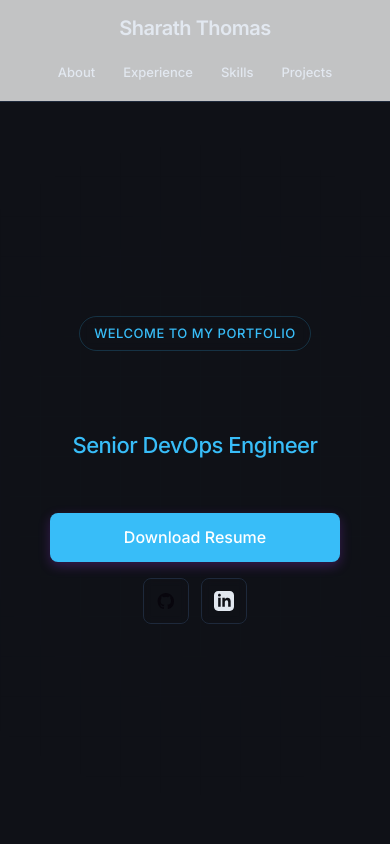
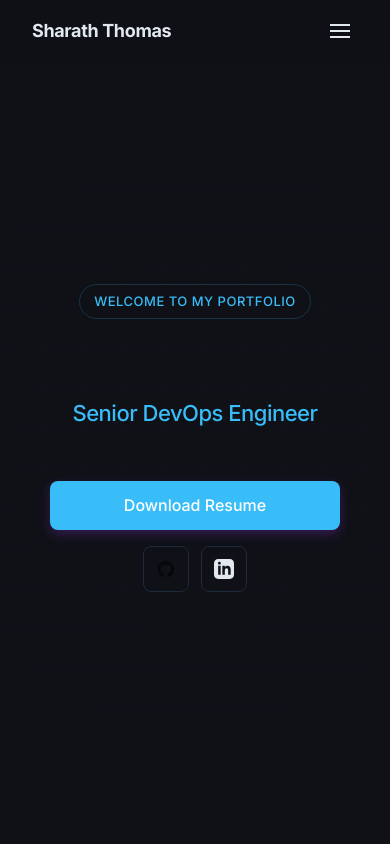
Before and after one commit to thesct22/thesct22.github.io, a React (Vite) app: page / in a window 390 px wide. Shown: the top 844 px of the page. Built offline with nearby package versions, Linux system fonts and the light colour scheme.

Commit message:
feat: replace Layout with Navbar component using Radix NavigationMenu

```diff
--- a/package.json
+++ b/package.json
@@ -13,6 +13,8 @@
     "prepare": "husky"
   },
   "dependencies": {
+    "@radix-ui/react-navigation-menu": "^1.2.18",
+    "@radix-ui/react-visually-hidden": "^1.2.7",
     "@react-pdf/renderer": "^4.5.1",
     "react": "^19.2.7",
     "react-dom": "^19.2.7",
--- a/src/App.jsx
+++ b/src/App.jsx
@@ -1,22 +1,29 @@
-import React from 'react';
 import { HelmetProvider } from 'react-helmet-async';
-import Layout from './components/Layout/Layout';
+import Navbar from './components/Navbar/Navbar';
 import Hero from './components/Hero/Hero';
 import Experience from './components/Experience/Experience';
 import Skills from './components/Skills/Skills';
 import Projects from './components/Projects/Projects';
+import Education from './components/Education/Education';
 import Footer from './components/Footer/Footer';
+import SEO from './components/SEO/SEO';
+import './App.css';
 
 function App() {
   return (
     <HelmetProvider>
-      <Layout>
-        <Hero />
-        <Experience />
-        <Skills />
-        <Projects />
+      <div className="app">
+        <SEO />
+        <Navbar />
+        <main className="main">
+          <Hero />
+          <Experience />
+          <Skills />
+          <Projects />
+          <Education />
+        </main>
         <Footer />
-      </Layout>
+      </div>
     </HelmetProvider>
   );
 }
--- /dev/null
+++ b/src/components/Education/Education.jsx
@@ -0,0 +1,3 @@
+export default function Education() {
+  return <section id="education"></section>;
+}
--- /dev/null
+++ b/src/components/Education/Education.module.css
@@ -0,0 +1 @@
+/* Stub — implemented in Task 6 */
--- a/src/components/Layout/Layout.jsx
+++ /dev/null
@@ -1,35 +0,0 @@
-import React from 'react';
-import { getSiteContent } from '../../utils/dataParser';
-import SEO from '../SEO/SEO';
-import styles from './Layout.module.css';
-
-export default function Layout({ children }) {
-  const content = getSiteContent() || {};
-  const { name = '' } = content.basics || {};
-
-  return (
-    <div className={styles.layout}>
-      <SEO />
-      <header className={styles.header}>
-        <div className={styles.navContainer}>
-          <div className={styles.brand}>{name}</div>
-          <nav className={styles.nav} role="navigation">
-            <a href="#about" className={styles.navLink}>
-              About
-            </a>
-            <a href="#experience" className={styles.navLink}>
-              Experience
-            </a>
-            <a href="#skills" className={styles.navLink}>
-              Skills
-            </a>
-            <a href="#projects" className={styles.navLink}>
-              Projects
-            </a>
-          </nav>
-        </div>
-      </header>
-      <main className={styles.main}>{children}</main>
-    </div>
-  );
-}
--- a/src/components/Layout/Layout.module.css
+++ /dev/null
@@ -1,111 +0,0 @@
-.layout {
-  display: flex;
-  flex-direction: column;
-  min-height: 100vh;
-}
-
-.header {
-  position: fixed;
-  top: 0;
-  left: 0;
-  right: 0;
-  height: 70px;
-  z-index: 1000;
-  display: flex;
-  justify-content: center;
-  align-items: center;
-  border-bottom: 1px solid var(--border);
-  background-color: rgba(255, 255, 255, 0.75);
-  backdrop-filter: blur(12px);
-  -webkit-backdrop-filter: blur(12px);
-  transition:
-    background-color 0.3s,
-    border-color 0.3s;
-}
-
-@media (prefers-color-scheme: dark) {
-  .header {
-    background-color: rgba(22, 23, 29, 0.75);
-  }
-}
-
-.navContainer {
-  width: 1126px;
-  max-width: 100%;
-  padding: 0 32px;
-  display: flex;
-  justify-content: space-between;
-  align-items: center;
-  box-sizing: border-box;
-}
-
-@media (max-width: 1024px) {
-  .navContainer {
-    padding: 0 20px;
-  }
-}
-
-.brand {
-  font-family: var(--heading);
-  font-weight: 600;
-  font-size: 20px;
-  color: var(--text-h);
-  letter-spacing: -0.5px;
-}
-
-.nav {
-  display: flex;
-  gap: 24px;
-}
-
-.navLink {
-  color: var(--text);
-  text-decoration: none;
-  font-size: 15px;
-  font-weight: 500;
-  transition:
-    color 0.2s,
-    background-color 0.2s;
-  padding: 8px 12px;
-  border-radius: 6px;
-}
-
-.navLink:hover {
-  color: var(--accent);
-  background-color: var(--accent-bg);
-}
-
-.main {
-  flex-grow: 1;
-  margin-top: 70px;
-  display: flex;
-  flex-direction: column;
-}
-
-@media (max-width: 600px) {
-  .header {
-    height: auto;
-    padding: 12px 0;
-  }
-
-  .navContainer {
-    flex-direction: column;
-    gap: 12px;
-    padding: 0 16px;
-  }
-
-  .nav {
-    gap: 8px;
-    width: 100%;
-    justify-content: center;
-  }
-
-  .navLink {
-    font-size: 13px;
-    padding: 6px 10px;
-  }
-
-  .main {
-    margin-top: 96px;
-  }
-}
--- /dev/null
+++ b/src/components/Navbar/Navbar.jsx
@@ -0,0 +1,77 @@
+import { useState, useEffect } from 'react';
+import * as NavigationMenu from '@radix-ui/react-navigation-menu';
+import { getSiteContent } from '../../utils/dataParser';
+import styles from './Navbar.module.css';
+
+const NAV_LINKS = [
+  { href: '#experience', label: 'Experience' },
+  { href: '#skills', label: 'Skills' },
+  { href: '#projects', label: 'Projects' },
+  { href: '#education', label: 'Education' },
+];
+
+export default function Navbar() {
+  const content = getSiteContent() || {};
+  const { name = '' } = content.basics || {};
+  const [menuOpen, setMenuOpen] = useState(false);
+  const [scrolled, setScrolled] = useState(false);
+
+  useEffect(() => {
+    const handleScroll = () => setScrolled(window.scrollY > 20);
+    window.addEventListener('scroll', handleScroll, { passive: true });
+    return () => window.removeEventListener('scroll', handleScroll);
+  }, []);
+
+  const handleLinkClick = () => setMenuOpen(false);
+
+  return (
+    <header
+      className={`${styles.header} ${scrolled ? styles.scrolled : ''}`}
+      role="banner"
+    >
+      <div className={styles.container}>
+        <a href="#" className={styles.brand} aria-label="Home">
+          {name}
+        </a>
+
+        <button
+          className={styles.menuToggle}
+          onClick={() => setMenuOpen(!menuOpen)}
+          aria-expanded={menuOpen}
+          aria-label="Toggle navigation menu"
+        >
+          <span
+            className={`${styles.hamburger} ${menuOpen ? styles.open : ''}`}
+          />
+        </button>
+
+        <NavigationMenu.Root
+          className={`${styles.nav} ${menuOpen ? styles.navOpen : ''}`}
+        >
+          <NavigationMenu.List className={styles.navList}>
+            {NAV_LINKS.map((link) => (
+              <NavigationMenu.Item key={link.href}>
+                <NavigationMenu.Link
+                  className={styles.navLink}
+                  href={link.href}
+                  onClick={handleLinkClick}
+                >
+                  {link.label}
+                </NavigationMenu.Link>
+              </NavigationMenu.Item>
+            ))}
+            <NavigationMenu.Item>
+              <NavigationMenu.Link
+                className={styles.resumeButton}
+                href="/resume.pdf"
+                onClick={handleLinkClick}
+              >
+                Resume
+              </NavigationMenu.Link>
+            </NavigationMenu.Item>
+          </NavigationMenu.List>
+        </NavigationMenu.Root>
+      </div>
+    </header>
+  );
+}
--- /dev/null
+++ b/src/components/Navbar/Navbar.module.css
@@ -0,0 +1,175 @@
+.header {
+  position: fixed;
+  top: 0;
+  left: 0;
+  right: 0;
+  height: var(--nav-height);
+  z-index: 1000;
+  display: flex;
+  align-items: center;
+  justify-content: center;
+  background-color: rgba(15, 17, 23, 0.85);
+  backdrop-filter: blur(12px);
+  -webkit-backdrop-filter: blur(12px);
+  border-bottom: 1px solid transparent;
+  transition: border-color var(--transition-base);
+}
+
+.scrolled {
+  border-bottom-color: var(--border);
+}
+
+.container {
+  width: var(--max-width);
+  max-width: 100%;
+  padding: 0 var(--space-xl);
+  display: flex;
+  align-items: center;
+  justify-content: space-between;
+}
+
+.brand {
+  font-weight: 700;
+  font-size: 1.125rem;
+  color: var(--text-primary);
+  letter-spacing: -0.02em;
+  transition: color var(--transition-fast);
+}
+
+.brand:hover {
+  color: var(--accent);
+}
+
+.menuToggle {
+  display: none;
+  background: none;
+  border: none;
+  cursor: pointer;
+  padding: var(--space-sm);
+  z-index: 1001;
+}
+
+.hamburger {
+  display: block;
+  width: 20px;
+  height: 2px;
+  background-color: var(--text-primary);
+  position: relative;
+  transition: background-color var(--transition-fast);
+}
+
+.hamburger::before,
+.hamburger::after {
+  content: '';
+  position: absolute;
+  left: 0;
+  width: 20px;
+  height: 2px;
+  background-color: var(--text-primary);
+  transition: transform var(--transition-base);
+}
+
+.hamburger::before {
+  top: -6px;
+}
+
+.hamburger::after {
+  top: 6px;
+}
+
+.hamburger.open {
+  background-color: transparent;
+}
+
+.hamburger.open::before {
+  transform: translateY(6px) rotate(45deg);
+}
+
+.hamburger.open::after {
+  transform: translateY(-6px) rotate(-45deg);
+}
+
+.nav {
+  display: flex;
+}
+
+.navList {
+  display: flex;
+  align-items: center;
+  gap: var(--space-sm);
+  list-style: none;
+  margin: 0;
+  padding: 0;
+}
+
+.navLink {
+  font-size: 0.875rem;
+  font-weight: 500;
+  color: var(--text-secondary);
+  padding: var(--space-sm) var(--space-md);
+  border-radius: var(--radius-sm);
+  transition:
+    color var(--transition-fast),
+    background-color var(--transition-fast);
+}
+
+.navLink:hover {
+  color: var(--text-primary);
+  background-color: var(--bg-hover);
+}
+
+.resumeButton {
+  font-size: 0.875rem;
+  font-weight: 600;
+  color: var(--accent);
+  padding: var(--space-sm) var(--space-md);
+  border: 1px solid var(--accent-border);
+  border-radius: var(--radius-sm);
+  transition: all var(--transition-fast);
+}
+
+.resumeButton:hover {
+  background-color: var(--accent-subtle);
+  border-color: var(--accent);
+}
+
+@media (max-width: 768px) {
+  .menuToggle {
+    display: block;
+  }
+
+  .nav {
+    position: fixed;
+    top: var(--nav-height);
+    left: 0;
+    right: 0;
+    background-color: var(--bg-primary);
+    border-bottom: 1px solid var(--border);
+    padding: var(--space-md);
+    transform: translateY(-100%);
+    opacity: 0;
+    pointer-events: none;
+    transition:
+      transform var(--transition-base),
+      opacity var(--transition-base);
+  }
+
+  .navOpen {
+    transform: translateY(0);
+    opacity: 1;
+    pointer-events: auto;
+  }
+
+  .navList {
+    flex-direction: column;
+    gap: var(--space-xs);
+    width: 100%;
+  }
+
+  .navLink,
+  .resumeButton {
+    width: 100%;
+    text-align: center;
+    padding: var(--space-md);
+  }
+}
```
Also changed, not shown: 2 other files (tests, documents, lock files or other folders).
